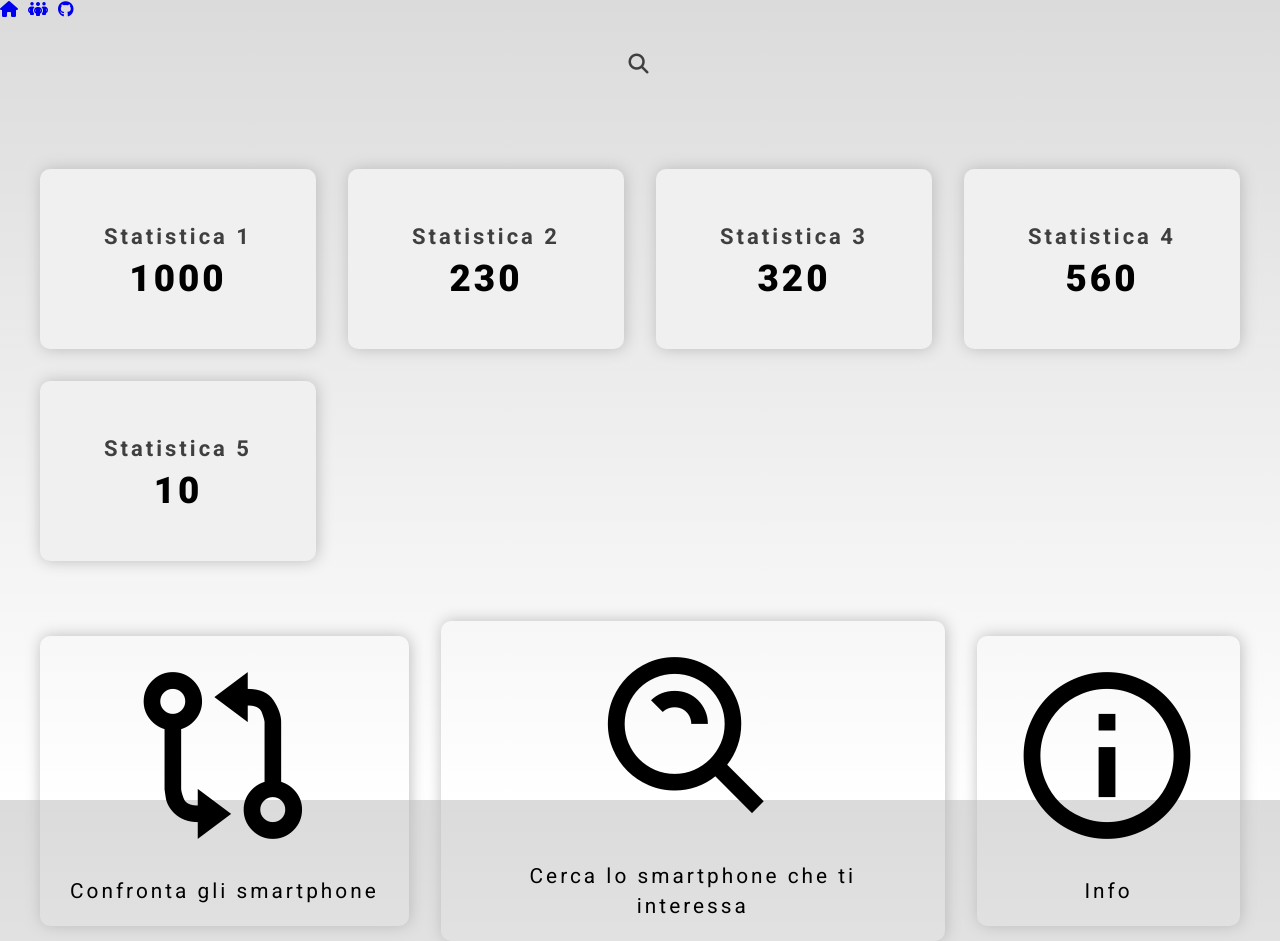
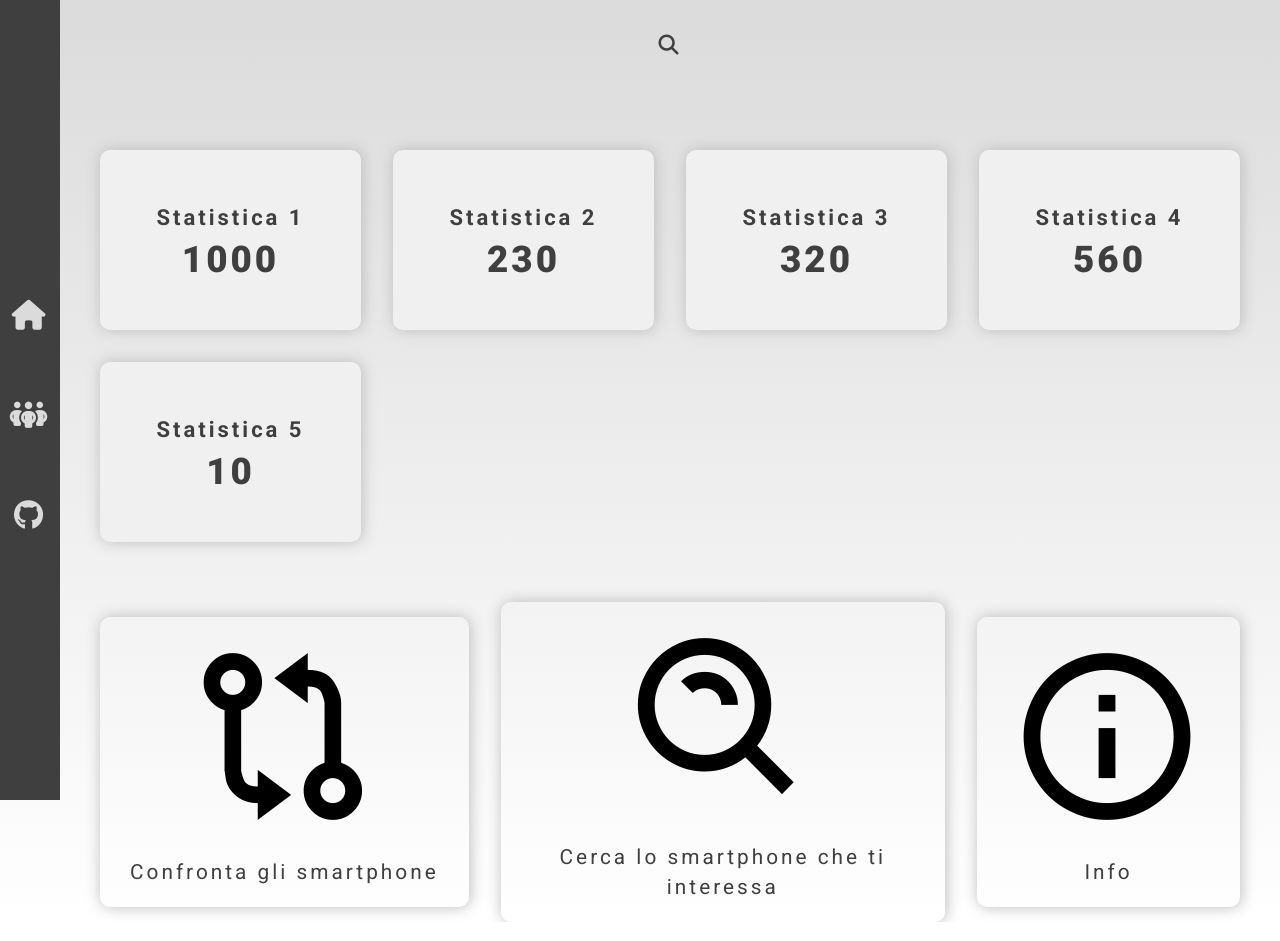
Before and after one commit to Davide-Barca/Mobile-Project, a plain HTML site: page WebSite/index.html in a window 1280 px wide. Drawn offline with nearby package versions, Linux system fonts and the light colour scheme.

Commit message:
Add navigation bar style

```diff
--- a/WebSite/style.css
+++ b/WebSite/style.css
@@ -10,7 +10,7 @@
 
 :root{
     --text-color: #3f3f3f;
-    --main-color: #DAF7A6;
+    --main-color: #dbdbdb;
 
 
     --p-size: 1.3rem;
@@ -23,14 +23,71 @@ body{
     height: 100%;
     font-family: 'Lato' !important;
     /* background-color: #E0E0E0; */
-    background: rgb(219,219,219);
+    background: var(--main-color);
     background: linear-gradient(180deg, rgba(219,219,219,1) 0%, rgba(255,255,255,1) 100%);
-
+    display: grid;
 }
 
+/* Nav Bar */
+nav {
+    top: 0;
+    left: 0;
+    display: block;
+    position: fixed;
+    width: 60px;
+    height: 100%;
+    background-color: var(--text-color);
+}
+nav .menu {
+    height: inherit;
+    display: flex;
+    flex-direction: column;
+    text-align: center;
+    justify-content: center;
+}
+nav .menu a{
+    display: block;
+    height: 60px;
+    width: 60px;
+    align-items: center;
+    padding: 50px 0;
+}
+nav .menu a::before{
+    content: attr(text);
+    visibility: hidden;
+    opacity: 0;
+    width: fit-content;
+    background-color: var(--text-color);
+    color: var(--main-color);
+    text-align: center;
+    border-radius: 5px;
+    padding: 5px;
+    transition: opacity 1s ease-in-out;
+    position: fixed;
+    z-index: 1;
+    left: 50px;
+}
+nav .menu a:hover{
+    transform: translateX(5px);
+    transition: all .3s;
+}
+nav .menu a:hover::before{
+    opacity: 1;
+    visibility: visible;
+}
+nav .menu a i{
+    font-size: 30px;
+    color: var(--main-color);
+    width: fit-content;
+    height: fit-content;
+}
+
+/* Container */
 .container{
     height: 100%;
+    margin-left: 60px;
 }
+
 /* Search Bar */
 .header{
     display: flex;
@@ -136,7 +193,7 @@ body{
     margin-bottom: 15px;
 }
 .row p{
-    color: var(--secound-color);
+    color: var(--text-color);
     line-height: 30px;
     font-size: 2.3rem;
     font-weight: 900;
@@ -151,13 +208,6 @@ body{
 .options .row:hover{
     transform: scale(1.05);
 }
-
-
-
-
-
-
-
 
 
 
```
